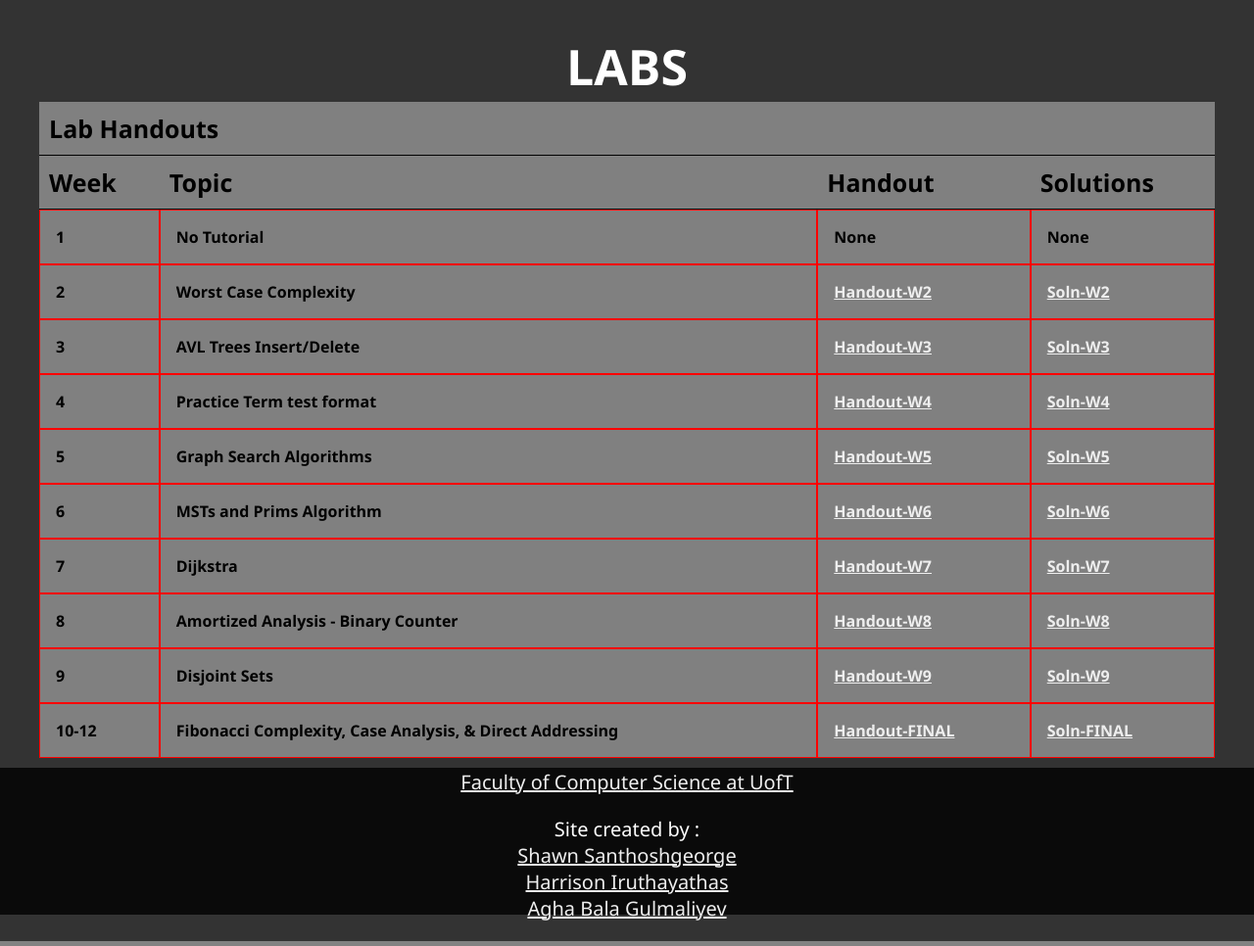
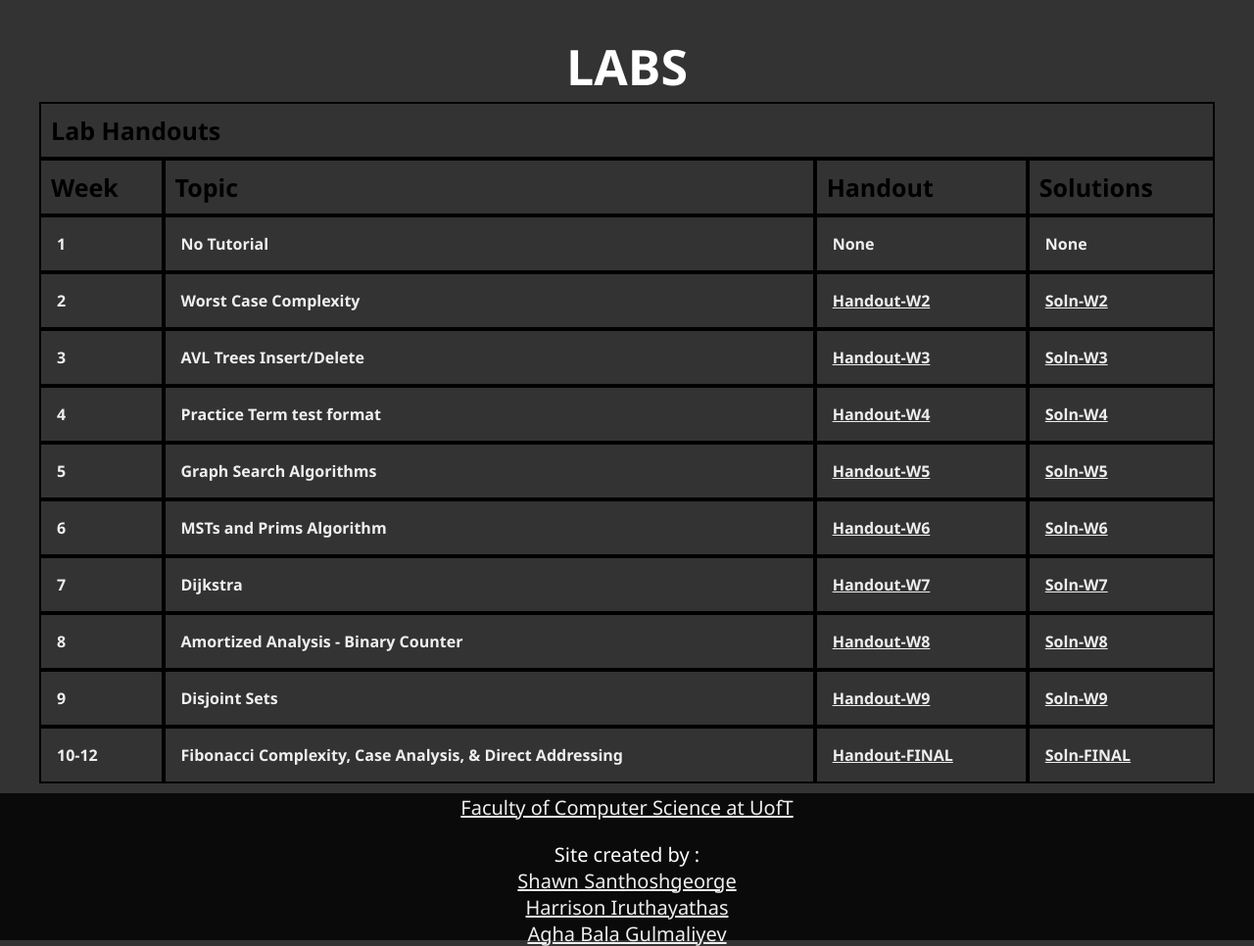
Before and after one commit to ShawnGeorge03/CSCB20-A3, a Flask app: page /labs in a window 1280 px wide. Shown: the part 50-1016 px from the top of the page at 98% size. Run offline with Flask 2, Linux system fonts and the light colour scheme.

Commit message:
Update comenting of labs page

```diff
--- a/static/css/labs.css
+++ b/static/css/labs.css
@@ -3,9 +3,9 @@
   display: table;
 }
 
+/*Styles the tables column headers*/
 #resp-table-header {
   display: table-header-group;
-  background-color: gray;
   font-weight: bold;
   font-size: 25px;
 }
@@ -17,31 +17,37 @@
   font-weight: bold;
 }
 
+/*Styles each of the table column headers text*/
 .table-header-cell {
   display: table-cell;
   padding: 10px;
   text-align: justify;
-  border-bottom: 1px solid black;
+  border: 2px solid black;
 }
 
+/*Styles the each of the group of rows*/
 #resp-table-body {
   display: table-row-group;
 }
 
+/*Styles the each individual row*/
 .resp-table-row {
   display: table-row;
 }
 
+/*Styles each individual cell
+containg text*/
 .table-body-cell {
   display: table-cell;
-  color: black;
-  background-color: gray;
-  border: 1px solid red;
+  color: #EFEFEF;
+  border: 2px solid black;
   text-align: left;
   padding: 1rem;
 }
 
+/* Breakpoint when the width is less than or equal to 1080 px */
 @media (max-width: 1080px) {
+  /*Changes the width of the div wrapper*/
   .wrapper {
     width: 850px;
   }
```
